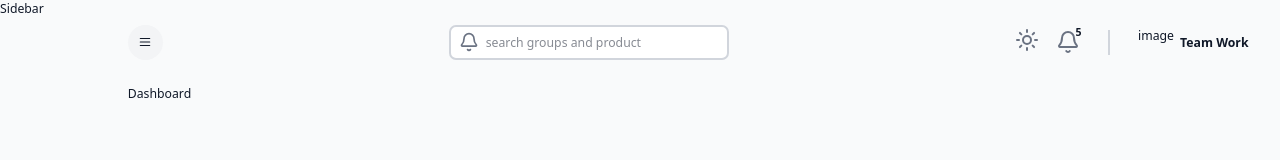
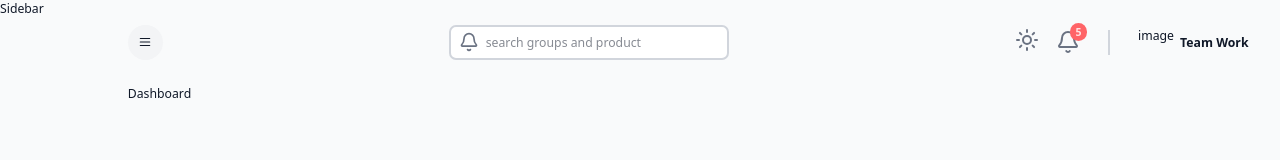
Before and after one commit to Niyonagize6369/Personal-Inventory-Management-System-Frontend, a Next.js app: page / in a window 1280 px wide. Shown: the top 160 px of the page. Built offline with nearby package versions, Linux system fonts and the light colour scheme.

Commit message:
inventory pushed

```diff
--- a/app/(components)/Navbar/index.tsx
+++ b/app/(components)/Navbar/index.tsx
@@ -41,7 +41,7 @@ const Navbar = () => {
             <Bell className="cursor-pointer text-gray-500" size={24} />
             <span
               className="absolute -top-2 -right-2 inline-flex items-center
-            justify-center px-[0.4rem] py-1 text-xs font-semibold leading-none text-red-100bg-red-400
+            justify-center px-[0.4rem] py-1 text-xs font-semibold leading-none text-red-100 bg-red-400
            rounded-full "
             >
               5
```
